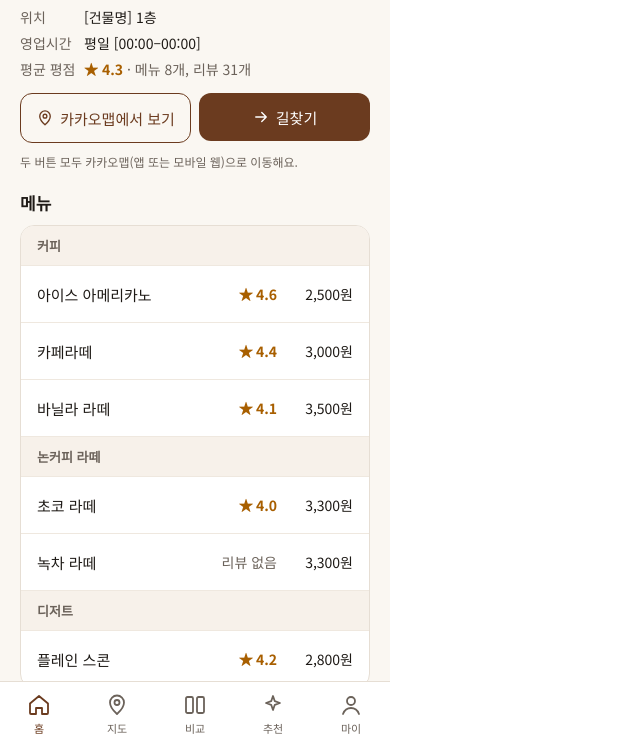
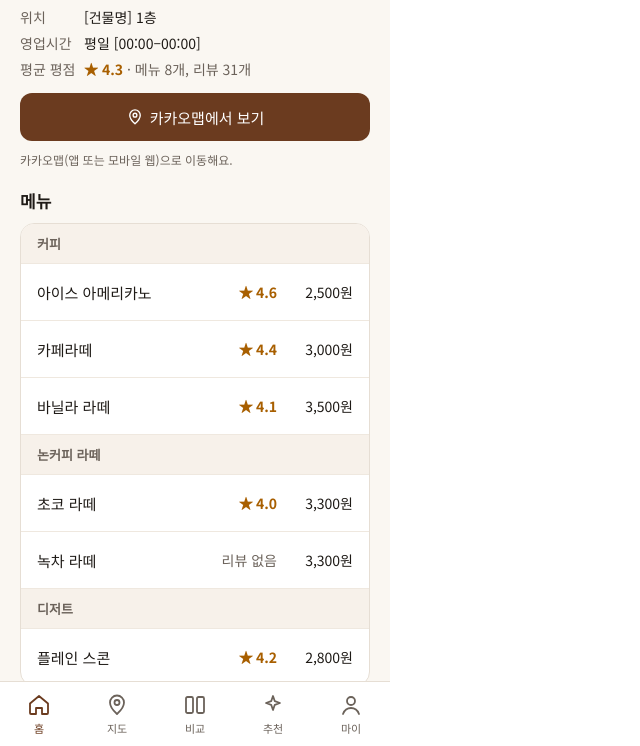
Before and after one commit to minseongee/gcgteam9, a plain HTML site: page docs/ui/03-cafe.html in a window 1280 px wide. Shown: the part 98-844 px from the top of the page, without its empty margins (0-640 px from the left). Drawn offline with Linux system fonts and the light colour scheme.

Commit message:
chore : 길찾기 링크 제거, 범위에 사장 메뉴 수정·삭제 추가
- Cafes.getMapLinks는 { view }만 돌려줌 (화면에서 쓰지 않는 길찾기 route 제거), 가짜 모듈·테스트 24번·interface.md 함께 수정
- 카페 상세 목업(03-cafe.html)에서 길찾기 버튼 제거
- rules.md 범위: P0에 사장 메뉴 이름·타입 수정·삭제 추가, P1에서 길찾기 링크 제거

Co-Authored-By: Claude Opus 5.5 <noreply@anthropic.com>

```diff
--- a/docs/ui/03-cafe.html
+++ b/docs/ui/03-cafe.html
@@ -31,11 +31,10 @@ a{color:#6B3B1F}a:hover{color:#4A2814}
 <dt style="color: #6B625A">영업시간</dt><dd style="margin: 0">평일 [00:00–00:00]</dd>
 <dt style="color: #6B625A">평균 평점</dt><dd style="margin: 0"><span style="font-weight: 700; color: #A85F00">★ 4.3</span> <span style="color: #6B625A">· 메뉴 8개, 리뷰 31개</span></dd>
 </dl>
-<div style="display: grid; grid-template-columns: repeat(2, minmax(0, 1fr)); gap: 8px; margin-top: 4px">
-<a href="#" style="height: 48px; border-radius: 12px; border: 1px solid #6B3B1F; color: #6B3B1F; text-decoration: none; display: flex; align-items: center; justify-content: center; gap: 6px; font-size: 15px; font-weight: 500"><svg width="18" height="18" viewBox="0 0 24 24" fill="none" stroke="currentColor" stroke-width="1.8" stroke-linejoin="round" aria-hidden="true"><path d="M12 21s-7-6.2-7-11.5a7 7 0 0 1 14 0C19 14.8 12 21 12 21z"></path><circle cx="12" cy="9.5" r="2.5"></circle></svg>카카오맵에서 보기</a>
-<a href="#" style="height: 48px; border-radius: 12px; background: #6B3B1F; color: #FFFFFF; text-decoration: none; display: flex; align-items: center; justify-content: center; gap: 6px; font-size: 15px; font-weight: 500"><svg width="18" height="18" viewBox="0 0 24 24" fill="none" stroke="currentColor" stroke-width="1.8" stroke-linecap="round" stroke-linejoin="round" aria-hidden="true"><path d="M5 12h14M13 6l6 6-6 6"></path></svg>길찾기</a>
+<div style="display: grid; grid-template-columns: minmax(0, 1fr); margin-top: 4px">
+<a href="#" style="height: 48px; border-radius: 12px; background: #6B3B1F; color: #FFFFFF; text-decoration: none; display: flex; align-items: center; justify-content: center; gap: 6px; font-size: 15px; font-weight: 500"><svg width="18" height="18" viewBox="0 0 24 24" fill="none" stroke="currentColor" stroke-width="1.8" stroke-linejoin="round" aria-hidden="true"><path d="M12 21s-7-6.2-7-11.5a7 7 0 0 1 14 0C19 14.8 12 21 12 21z"></path><circle cx="12" cy="9.5" r="2.5"></circle></svg>카카오맵에서 보기</a>
 </div>
-<p style="margin: 0; font-size: 12px; color: #6B625A">두 버튼 모두 카카오맵(앱 또는 모바일 웹)으로 이동해요.</p>
+<p style="margin: 0; font-size: 12px; color: #6B625A">카카오맵(앱 또는 모바일 웹)으로 이동해요.</p>
 </section>
 <section style="display: flex; flex-direction: column; gap: 10px">
 <h2 style="margin: 0; font-size: 17px; font-weight: 700">메뉴</h2>
--- a/js/mock/cafes.mock.js
+++ b/js/mock/cafes.mock.js
@@ -176,13 +176,12 @@ const Cafes = {
         return Cafes.copy(Cafes.pinList);
     },
 
-    // 역할: 카카오맵 링크 / 입력: cafeId / 출력: { view, route } / 오류: '카페를 찾을 수 없습니다'
+    // 역할: 카카오맵 링크 / 입력: cafeId / 출력: { view } / 오류: '카페를 찾을 수 없습니다'
     getMapLinks: function (cafeId) {
         const cafe = Cafes.getCafe(cafeId).cafe;
         const place = encodeURIComponent(cafe.name) + ',35.8886,128.6113';
         return {
-            view: 'https://map.kakao.com/link/map/' + place,
-            route: 'https://map.kakao.com/link/to/' + place
+            view: 'https://map.kakao.com/link/map/' + place
         };
     }
 };
```
Also changed, not shown: js/cafes.js (+4 -6 lines), js/test/run-tests.js (+1 -2 lines), 3 other files.
